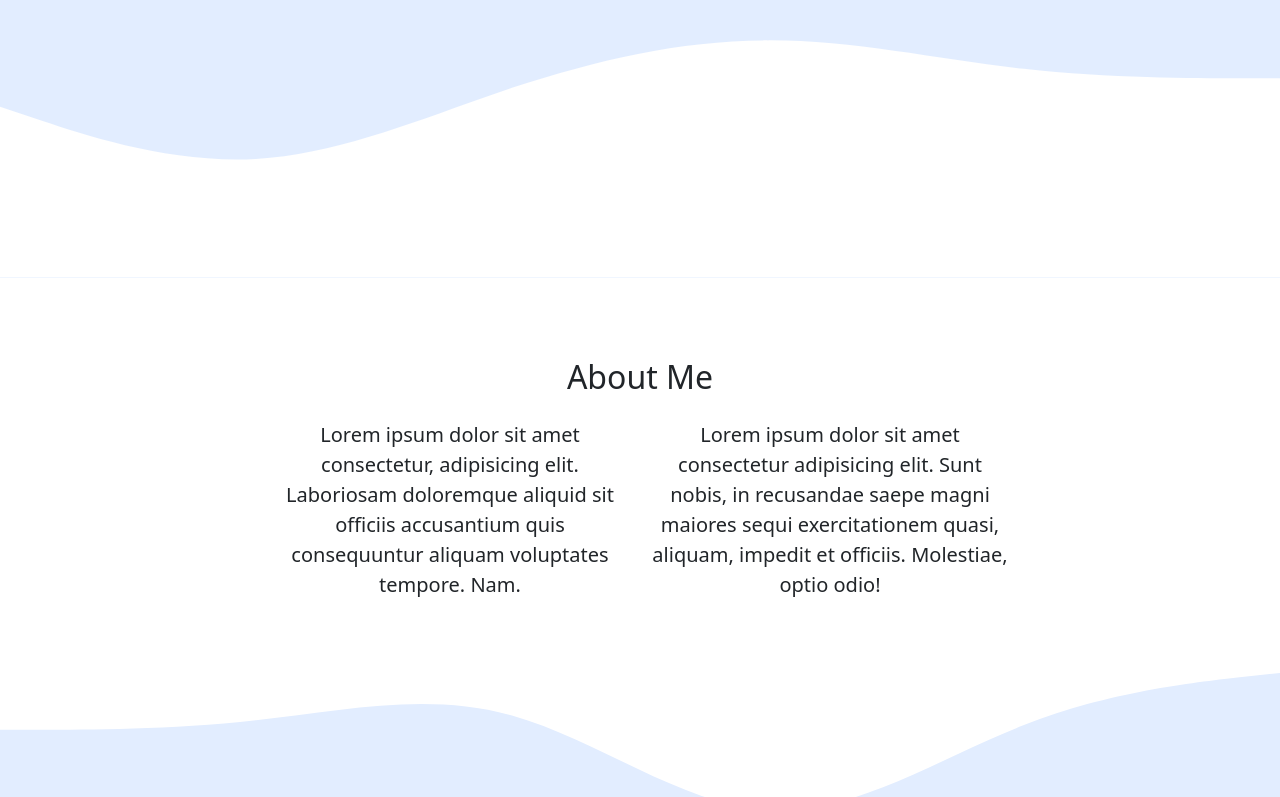
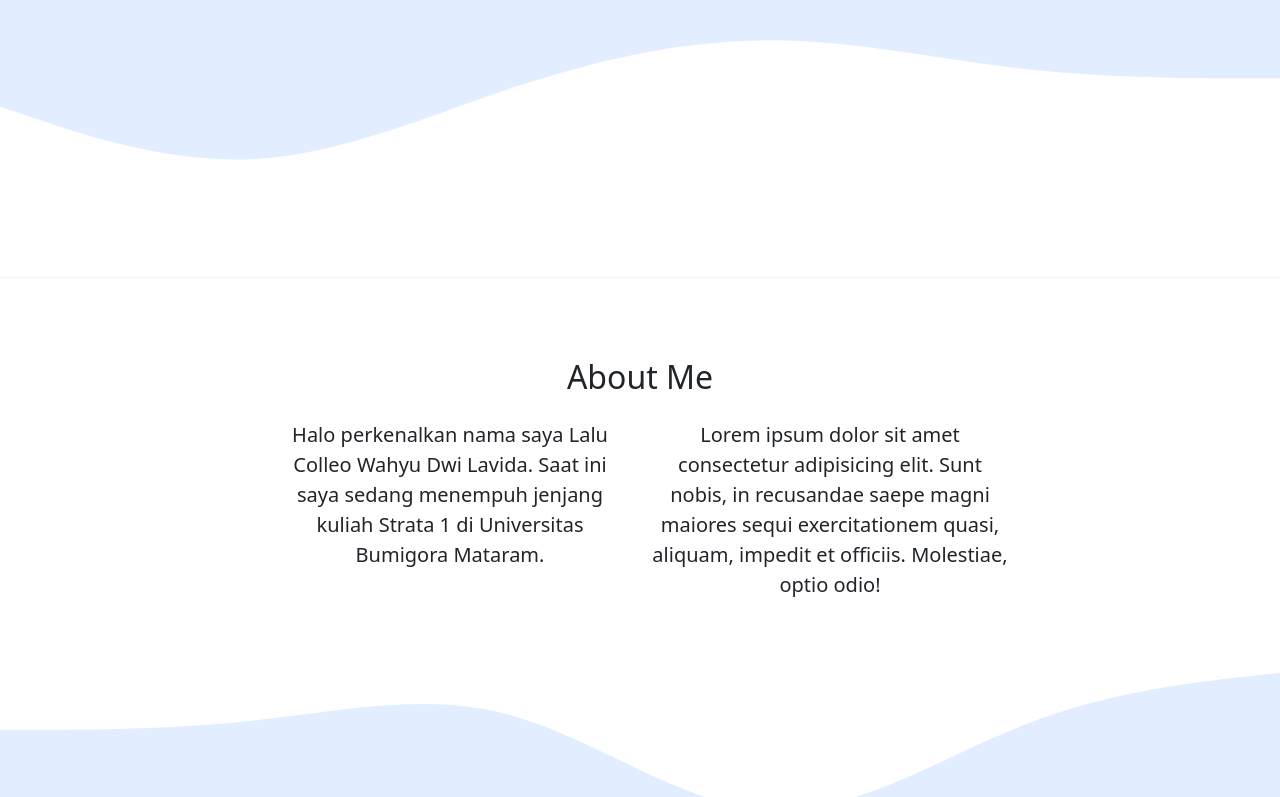
Before and after one commit to lalucolleo/lalucolleo.github.io, a plain HTML site: page index.html in a window 1280 px wide. Shown: the part 410-1207 px from the top of the page. Drawn offline with nearby package versions, Linux system fonts and the light colour scheme.

Commit message:
mengubah isi pada section about me

```diff
--- a/index.html
+++ b/index.html
@@ -70,7 +70,7 @@
         </div>
         <div class="row justify-content-center fs-5 text-center">
           <div class="col-4">
-            <p>Lorem ipsum dolor sit amet consectetur, adipisicing elit. Laboriosam doloremque aliquid sit officiis accusantium quis consequuntur aliquam voluptates tempore. Nam.</p>
+            <p>Halo perkenalkan nama saya Lalu Colleo Wahyu Dwi Lavida. Saat ini saya sedang menempuh jenjang kuliah Strata 1 di Universitas Bumigora Mataram.</p>
           </div>
           <div class="col-4">
             <p>Lorem ipsum dolor sit amet consectetur adipisicing elit. Sunt nobis, in recusandae saepe magni maiores sequi exercitationem quasi, aliquam, impedit et officiis. Molestiae, optio odio!</p>
```
